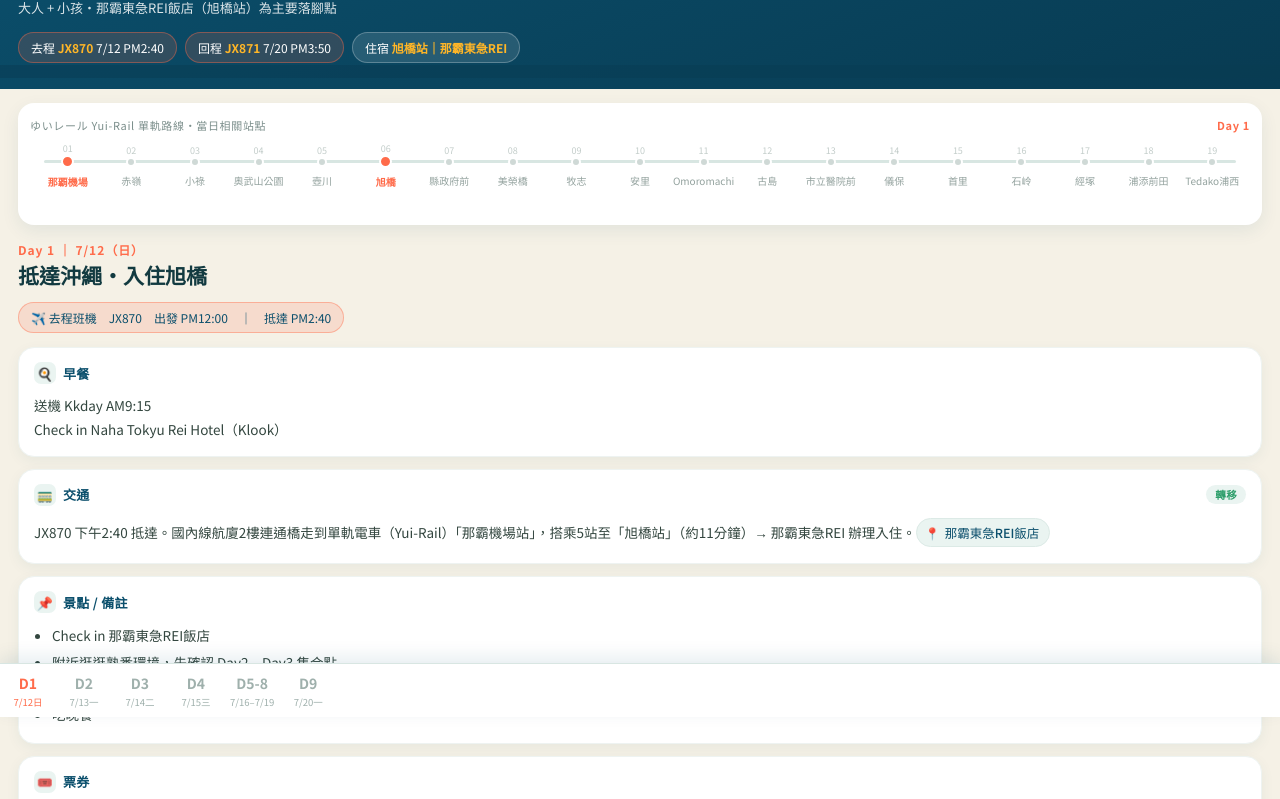
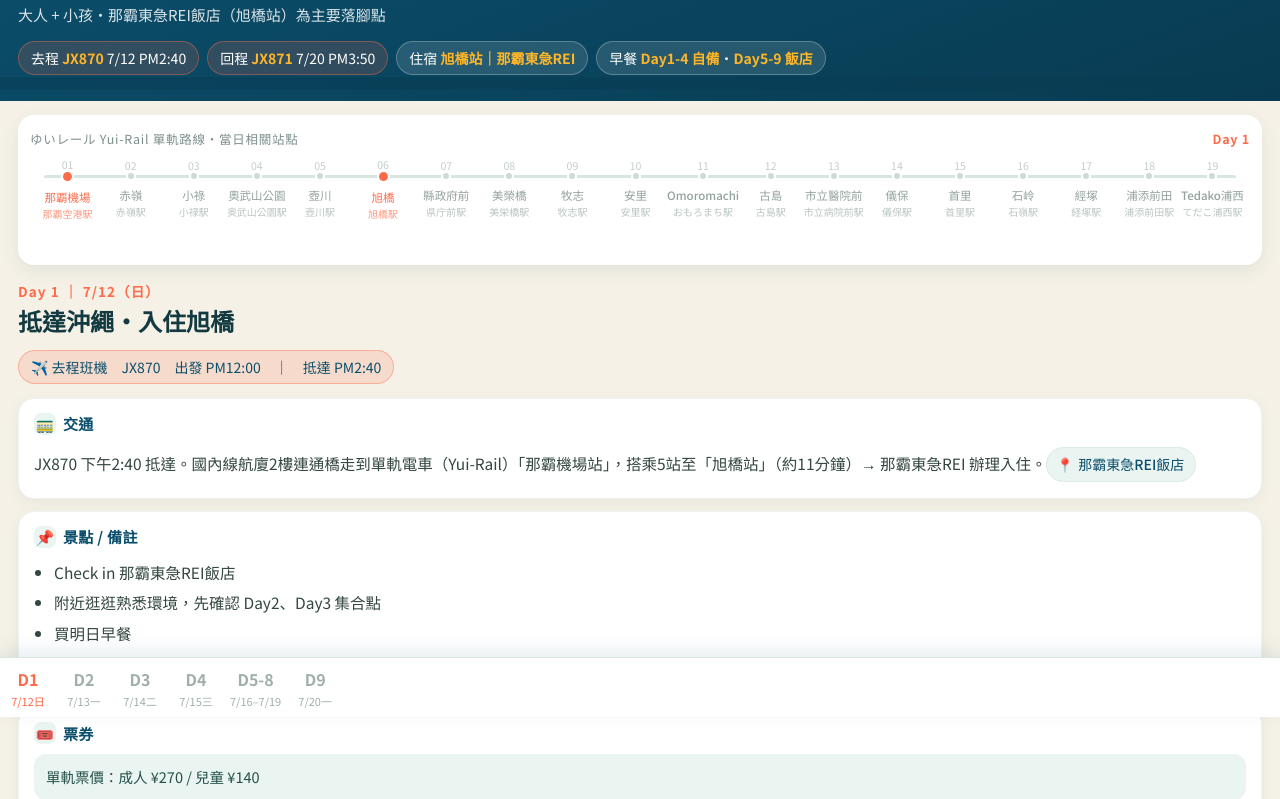
Before and after one commit to HANAJourney/okinawa, a plain HTML site: page index.html in a window 1280 px wide. Shown: the part 83-882 px from the top of the page. Drawn offline with Linux system fonts and the light colour scheme; a web font is replaced by a local one.

Commit message:
Add files via upload

```diff
--- a/index.html
+++ b/index.html
@@ -44,16 +44,16 @@
     opacity:.5;
   }
   header .eyebrow{
-    font-size:12px; letter-spacing:.14em; text-transform:uppercase;
+    font-size:13px; letter-spacing:.14em; text-transform:uppercase;
     color:var(--sun); font-weight:700; display:block; margin-bottom:6px;
   }
-  header h1{margin:0 0 6px; font-size:26px; line-height:1.25;}
-  header .sub{font-size:13px; opacity:.85; line-height:1.6;}
+  header h1{margin:0 0 6px; font-size:30px; line-height:1.25;}
+  header .sub{font-size:15px; opacity:.85; line-height:1.6;}
   header .flights{margin-top:14px; display:flex; gap:8px; flex-wrap:wrap;}
   .pill{
     background:rgba(255,255,255,.12);
     border:1px solid rgba(255,255,255,.25);
-    padding:6px 12px; border-radius:100px; font-size:12px;
+    padding:6px 12px; border-radius:100px; font-size:14px;
   }
   .pill b{color:var(--sun);}
   .pill.flight-badge{
@@ -67,9 +67,9 @@
     padding:14px 12px 10px;
     box-shadow:0 6px 18px rgba(11,79,108,.08);
   }
-  .rail-title{font-size:11px; color:#7c8f8c; letter-spacing:.06em; margin-bottom:8px; display:flex; justify-content:space-between; align-items:center;}
+  .rail-title{font-size:12.5px; color:#7c8f8c; letter-spacing:.06em; margin-bottom:8px; display:flex; justify-content:space-between; align-items:center;}
   .rail-scroll{overflow-x:auto; -webkit-overflow-scrolling:touch; padding-bottom:4px;}
-  .rail-track{display:flex; align-items:center; position:relative; min-width:760px; padding:14px 6px 22px;}
+  .rail-track{display:flex; align-items:center; position:relative; min-width:820px; padding:14px 6px 30px;}
   .rail-track::before{
     content:""; position:absolute; left:14px; right:14px; top:19px; height:3px; background:var(--line); border-radius:2px;
   }
@@ -79,9 +79,12 @@
     border:2px solid #fff;
   }
   .rail-seg.active .rail-dot{background:var(--coral); width:13px; height:13px;}
-  .rail-seg .name{font-size:10px; color:#93a29e; white-space:nowrap;}
+  .rail-seg .name{font-size:11.5px; color:#93a29e; white-space:nowrap; text-decoration:none; display:block;}
+  .rail-seg .name .zh{display:block; font-weight:500;}
+  .rail-seg .name .jp{display:block; font-size:10px; color:#b9c4c1; margin-top:1px;}
   .rail-seg.active .name{color:var(--coral); font-weight:700;}
-  .rail-seg .code{position:absolute; top:-13px; left:50%; transform:translateX(-50%); font-size:9px; color:#c3cdca;}
+  .rail-seg.active .name .jp{color:var(--coral); opacity:.7; font-weight:500;}
+  .rail-seg .code{position:absolute; top:-13px; left:50%; transform:translateX(-50%); font-size:10.5px; color:#c3cdca;}
 
   nav.daynav{
     position:fixed; left:0; right:0; bottom:0; z-index:50;
@@ -96,8 +99,8 @@
     font-family:inherit; cursor:pointer; color:#9fb0ac;
     display:flex; flex-direction:column; align-items:center; gap:2px;
   }
-  nav.daynav button .d{font-size:14px; font-weight:800;}
-  nav.daynav button .w{font-size:9.5px;}
+  nav.daynav button .d{font-size:16px; font-weight:800;}
+  nav.daynav button .w{font-size:11px;}
   nav.daynav button.active{color:var(--coral);}
   nav.daynav button.active .d{color:var(--coral);}
 
@@ -107,25 +110,25 @@
   @keyframes fade{from{opacity:0; transform:translateY(6px);} to{opacity:1; transform:none;}}
 
   .day-head{margin-bottom:14px;}
-  .day-head .num{font-size:12px; color:var(--coral); font-weight:700; letter-spacing:.08em;}
-  .day-head h2{margin:2px 0 4px; font-size:21px;}
-  .day-head .meta{font-size:12.5px; color:#5c706c;}
+  .day-head .num{font-size:13.5px; color:var(--coral); font-weight:700; letter-spacing:.08em;}
+  .day-head h2{margin:2px 0 4px; font-size:24px;}
+  .day-head .meta{font-size:14px; color:#5c706c;}
 
   .flex-banner{
     background:linear-gradient(120deg,#FFF3E6,#FFF9EE);
     border:1px solid #FFDDB0; color:#8A5A22;
-    border-radius:14px; padding:10px 13px; font-size:12.5px; line-height:1.7; margin-bottom:14px;
+    border-radius:14px; padding:10px 13px; font-size:14.5px; line-height:1.7; margin-bottom:14px;
   }
 
   .sub-day{margin-bottom:22px; padding-bottom:4px; border-bottom:1px dashed var(--line);}
   .sub-day:last-child{border-bottom:none;}
   .sub-day-head{display:flex; align-items:baseline; gap:8px; margin-bottom:10px;}
   .sub-day-head .tag{
-    background:var(--deep); color:#fff; font-size:11px; font-weight:700;
+    background:var(--deep); color:#fff; font-size:12.5px; font-weight:700;
     padding:3px 9px; border-radius:100px;
   }
-  .sub-day-head .ttl{font-size:15.5px; font-weight:700;}
-  .sub-day-head .wk{font-size:12px; color:#7c8f8c;}
+  .sub-day-head .ttl{font-size:18px; font-weight:700;}
+  .sub-day-head .wk{font-size:14px; color:#7c8f8c;}
 
   .card{
     background:#fff; border-radius:16px; padding:14px 15px; margin-bottom:12px;
@@ -133,37 +136,37 @@
     border:1px solid #eef3f1;
   }
   .card h3{
-    margin:0 0 10px; font-size:13px; display:flex; align-items:center; gap:7px;
+    margin:0 0 10px; font-size:15px; display:flex; align-items:center; gap:7px;
     color:var(--deep); letter-spacing:.02em;
   }
   .card h3 .ico{
     width:22px; height:22px; border-radius:7px; display:flex; align-items:center; justify-content:center;
-    background:var(--foam); font-size:13px; flex:none;
+    background:var(--foam); font-size:15px; flex:none;
   }
   .card h3 .tag-transfer{
     margin-left:auto; background:var(--foam); color:var(--good); font-size:10.5px; font-weight:700;
     padding:2px 9px; border-radius:100px; letter-spacing:.03em;
   }
-  .card p{margin:0; font-size:13.5px; line-height:1.75; color:#33463f;}
-  .card ul{margin:0; padding-left:18px; font-size:13.5px; line-height:1.8; color:#33463f;}
+  .card p{margin:0; font-size:15.5px; line-height:1.8; color:#33463f;}
+  .card ul{margin:0; padding-left:20px; font-size:15.5px; line-height:1.85; color:#33463f;}
   .card li{margin-bottom:2px;}
   .note{
     background:#FFF7ED; border:1px solid #FFE3C4; color:#8A5A22;
-    border-radius:12px; padding:10px 12px; font-size:12.5px; line-height:1.7; margin-top:6px;
+    border-radius:12px; padding:10px 12px; font-size:14.5px; line-height:1.75; margin-top:6px;
   }
   .ticket{
-    background:var(--foam); border-radius:12px; padding:10px 12px; font-size:12.5px; line-height:1.7; color:#245049;
+    background:var(--foam); border-radius:12px; padding:10px 12px; font-size:14.5px; line-height:1.75; color:#245049;
   }
   .ticket a{color:var(--deep); font-weight:700;}
 
   a.mapchip{
     display:inline-flex; align-items:center; gap:5px;
     background:var(--foam); color:var(--deep); text-decoration:none;
-    border-radius:100px; padding:3px 10px 3px 8px; font-size:12.5px; font-weight:500;
+    border-radius:100px; padding:4px 11px 4px 9px; font-size:14px; font-weight:500;
     border:1px solid #DCEAE6; margin:2px 4px 2px 0;
   }
   a.mapchip:active{background:var(--coral); color:#fff; border-color:var(--coral);}
-  a.mapchip .pin{font-size:12px;}
+  a.mapchip .pin{font-size:13.5px;}
 
   /* Timeline (Day2 / Day3 詳細行程) */
   .timeline{list-style:none; margin:0; padding:0;}
@@ -172,9 +175,9 @@
   }
   .timeline li:last-child{border-bottom:none;}
   .timeline .time{
-    flex:0 0 52px; font-size:12px; font-weight:800; color:var(--deep); padding-top:1px;
+    flex:0 0 58px; font-size:13.5px; font-weight:800; color:var(--deep); padding-top:1px;
   }
-  .timeline .body{flex:1; font-size:13.5px; line-height:1.7; color:#33463f;}
+  .timeline .body{flex:1; font-size:15px; line-height:1.75; color:#33463f;}
   .timeline .body .ttl{font-weight:700; color:var(--ink); display:block; margin-bottom:2px;}
   .timeline li.transfer .body{color:#7c8f8c; font-style:normal;}
   .timeline li.transfer .time{color:#9fb0ac;}
@@ -198,6 +201,7 @@
     <span class="pill flight-badge">去程 <b>JX870</b> 7/12 PM2:40</span>
     <span class="pill flight-badge">回程 <b>JX871</b> 7/20 PM3:50</span>
     <span class="pill">住宿 <b>旭橋站｜那霸東急REI</b></span>
+    <span class="pill">早餐 <b>Day1-4 自備</b>・<b>Day5-9 飯店</b></span>
   </div>
 </header>
 
@@ -221,11 +225,25 @@ const mapChip = (label, query) => `<a class="mapchip" target="_blank" rel="noope
 const transferChip = `<span class="transfer-chip">🔄 轉移</span>`;
 
 const RAIL = [
-  {c:'01', n:'那覇機場'}, {c:'02', n:'赤嶺'}, {c:'03', n:'小祿'}, {c:'04', n:'奧武山公園'},
-  {c:'05', n:'壺川'}, {c:'06', n:'旭橋'}, {c:'07', n:'縣政府前'}, {c:'08', n:'美榮橋'},
-  {c:'09', n:'牧志'}, {c:'10', n:'安里'}, {c:'11', n:'Omoromachi'}, {c:'12', n:'古島'},
-  {c:'13', n:'市立醫院前'}, {c:'14', n:'儀保'}, {c:'15', n:'首里'}, {c:'16', n:'石岭'},
-  {c:'17', n:'經塚'}, {c:'18', n:'浦添前田'}, {c:'19', n:'Tedako浦西'}
+  {c:'01', n:'那覇機場', jp:'那覇空港駅', url:'https://www.yui-rail.co.jp/routemap/nahakuko/'},
+  {c:'02', n:'赤嶺',     jp:'赤嶺駅',     url:'https://www.yui-rail.co.jp/routemap/akamine/'},
+  {c:'03', n:'小祿',     jp:'小禄駅',     url:'https://www.yui-rail.co.jp/routemap/oroku/'},
+  {c:'04', n:'奧武山公園', jp:'奥武山公園駅', url:'https://www.yui-rail.co.jp/routemap/onoyama/'},
+  {c:'05', n:'壺川',     jp:'壺川駅',     url:'https://www.yui-rail.co.jp/routemap/tsubogawa/'},
+  {c:'06', n:'旭橋',     jp:'旭橋駅',     url:'https://www.yui-rail.co.jp/routemap/asahibashi/'},
+  {c:'07', n:'縣政府前', jp:'県庁前駅',   url:'https://www.yui-rail.co.jp/routemap/kenchomae/'},
+  {c:'08', n:'美榮橋',   jp:'美栄橋駅',   url:'https://www.yui-rail.co.jp/routemap/miebashi/'},
+  {c:'09', n:'牧志',     jp:'牧志駅',     url:'https://www.yui-rail.co.jp/routemap/makishi/'},
+  {c:'10', n:'安里',     jp:'安里駅',     url:'https://www.yui-rail.co.jp/routemap/asato/'},
+  {c:'11', n:'Omoromachi', jp:'おもろまち駅', url:'https://www.yui-rail.co.jp/routemap/omoromachi/'},
+  {c:'12', n:'古島',     jp:'古島駅',     url:'https://www.yui-rail.co.jp/routemap/furujima/'},
+  {c:'13', n:'市立醫院前', jp:'市立病院前駅', url:'https://www.yui-rail.co.jp/routemap/shiritsubyouin/'},
+  {c:'14', n:'儀保',     jp:'儀保駅',     url:'https://www.yui-rail.co.jp/routemap/gibo/'},
+  {c:'15', n:'首里',     jp:'首里駅',     url:'https://www.yui-rail.co.jp/routemap/syuri/'},
+  {c:'16', n:'石岭',     jp:'石嶺駅',     url:'https://www.yui-rail.co.jp/routemap/ishimine/'},
+  {c:'17', n:'經塚',     jp:'経塚駅',     url:'https://www.yui-rail.co.jp/routemap/kyoduka/'},
+  {c:'18', n:'浦添前田', jp:'浦添前田駅', url:'https://www.yui-rail.co.jp/routemap/urasoemaeda/'},
+  {c:'19', n:'Tedako浦西', jp:'てだこ浦西駅', url:'https://www.yui-rail.co.jp/routemap/tedakouranishi/'},
 ];
 
 // ---- Day2 詳細時刻表 ----
@@ -257,7 +275,7 @@ const DAYS = [
     transport:`${transferChip} 沖繩南部一日團（Klook／易遊網）08:30 於「縣廳前觀光巴士乘降站」集合，位於 Palette Kumoji 百貨前方。${mapChip('縣廳前觀光巴士乘降站','沖縄県庁前観光バス乗降場')} 搭單軌：旭橋站 → 縣廳前站（1站，約2分鐘），或沿國道58號／單軌下方步行約8-10分鐘。`,
     timeline:D2_TIMELINE,
     sights:['回程後：逛 Palette Kumoji 百貨或直接進入國際通吃晚餐'],
-    ticket:`成人 × 1、兒童 × 1<br>訂單參考：<a href="https://activity.eztravel.com.tw/detail/TKNKL-143435" target="_blank" rel="noopener">activity.eztravel.com.tw/detail/TKNKL-143435</a>`,
+    ticket:`訂單參考：<a href="https://activity.eztravel.com.tw/detail/TKNKL-143435" target="_blank" rel="noopener">activity.eztravel.com.tw/detail/TKNKL-143435</a><br>易遊網 ORD0031039977，出示聯名 KLOOK 憑證：<br>憑證一：<a href="https://klook.klktech.com/voucher-new/8ac84b57-faf5-48ab-772e-a1bc1f45f9f0?lang=zh_TW" target="_blank" rel="noopener">開啟憑證連結</a><br>憑證二：<a href="https://klook.klktech.com/voucher-new/8ac84b57-faf5-48ab-772e-a1bc1f45f9f0?lang=zh_TW" target="_blank" rel="noopener">開啟憑證連結</a>`,
     note:''
   },
   {
@@ -271,7 +289,7 @@ const DAYS = [
       `三重城公園（看飛機起降＋夕陽） ${mapChip('三重城公園','三重城公園')}`,
       `晚餐：牧志公設市場 ${mapChip('牧志公設市場','第一牧志公設市場')} 或國際通周邊（步行或單軌一站到縣廳前／美榮橋）`
     ],
-    ticket:'—',
+    ticket:`訂單參考：<a href="https://activity.eztravel.com.tw/detail/TKNKL-22947" target="_blank" rel="noopener">activity.eztravel.com.tw/detail/TKNKL-22947</a><br>易遊網 ORD0031043352，出示聯名 KLOOK 憑證：<a href="https://klook.klktech.com/voucher-new/82c73f2b-f31f-4a40-6c99-381ec73ca090?lang=zh_TW" target="_blank" rel="noopener">開啟憑證連結</a>`,
     note:'波上宮周圍就是波之上海灘，適合帶小朋友踩沙、吹海風。'
   },
   {
@@ -361,7 +379,10 @@ function renderRail(activeStations){
     return `<div class="rail-seg ${active?'active':''}">
       <span class="code">${s.c}</span>
       <div class="rail-dot"></div>
-      <div class="name">${s.n}</div>
+      <a class="name" href="${s.url}" target="_blank" rel="noopener">
+        <span class="zh">${s.n}</span>
+        <span class="jp">${s.jp}</span>
+      </a>
     </div>`;
   }).join('');
 }
@@ -370,7 +391,7 @@ function transportCard(html){
   const clean = html.replace(transferChip,'').trim();
   return `
   <div class="card">
-    <h3><span class="ico">🚃</span>交通<span class="tag-transfer">轉移</span></h3>
+    <h3><span class="ico">🚃</span>交通</h3>
     <p>${clean}</p>
   </div>`;
 }
@@ -404,10 +425,6 @@ function renderSubDay(sub){
       <span class="tag">${sub.tag}</span>
       <span class="ttl">${sub.ttl}</span>
     </div>
-    <div class="card">
-      <h3><span class="ico">🍳</span>早餐</h3>
-      <p>${sub.breakfast}</p>
-    </div>
     ${transportCard(sub.transport)}
     <div class="card">
       <h3><span class="ico">📌</span>景點 / 備註</h3>
@@ -434,11 +451,6 @@ function renderDay(day){
     <div class="num">${day.d} ｜ ${day.w}</div>
     <h2 class="display">${day.title}</h2>
     ${day.flightBadge ? `<span class="pill flight-badge" style="display:inline-block; margin-top:8px; color:var(--deep);">${day.flightBadge}</span>` : ''}
-  </div>
-
-  <div class="card">
-    <h3><span class="ico">🍳</span>早餐</h3>
-    <p>${day.breakfast}</p>
   </div>
 
   ${transportCard(day.transport)}
```
